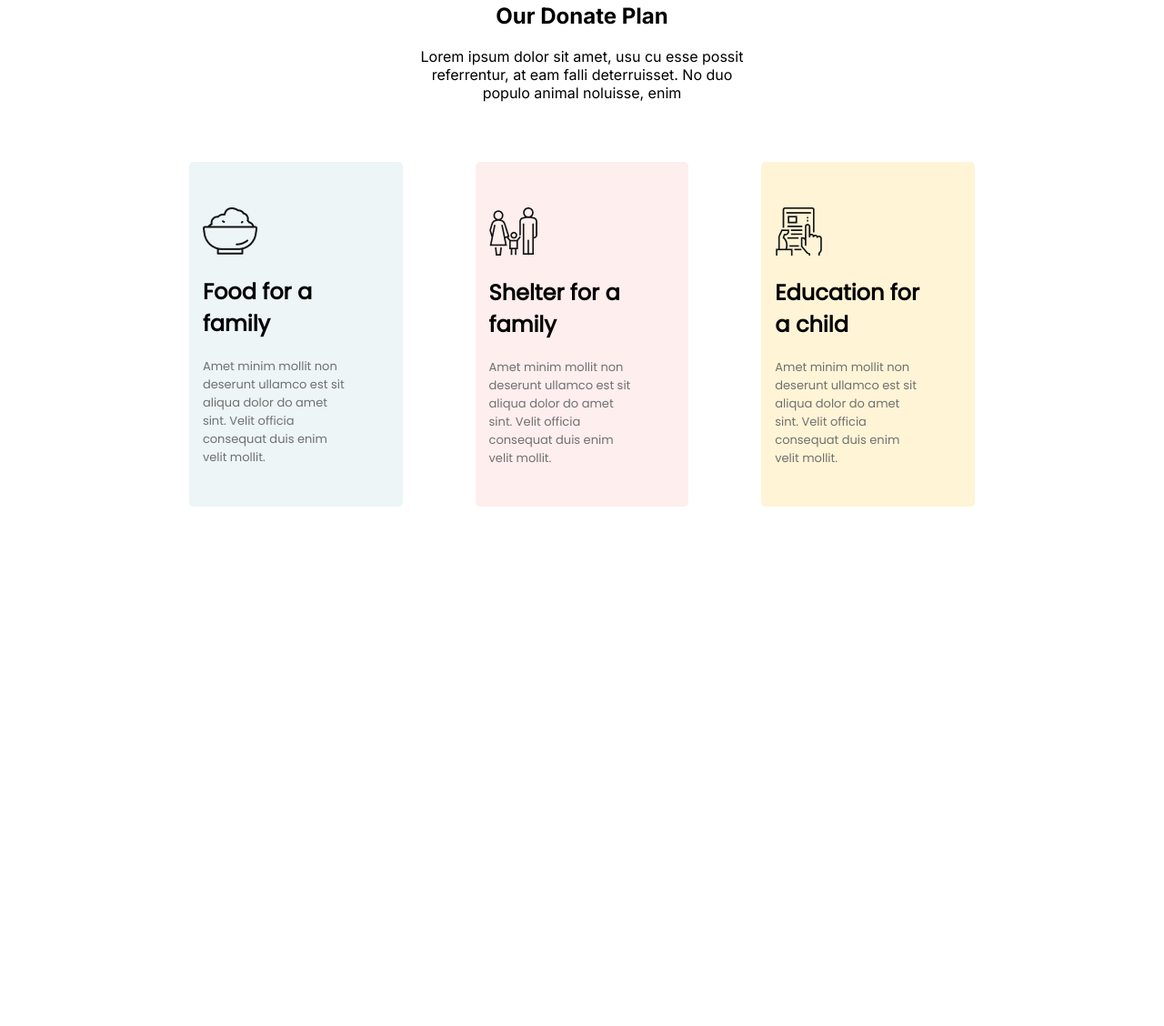
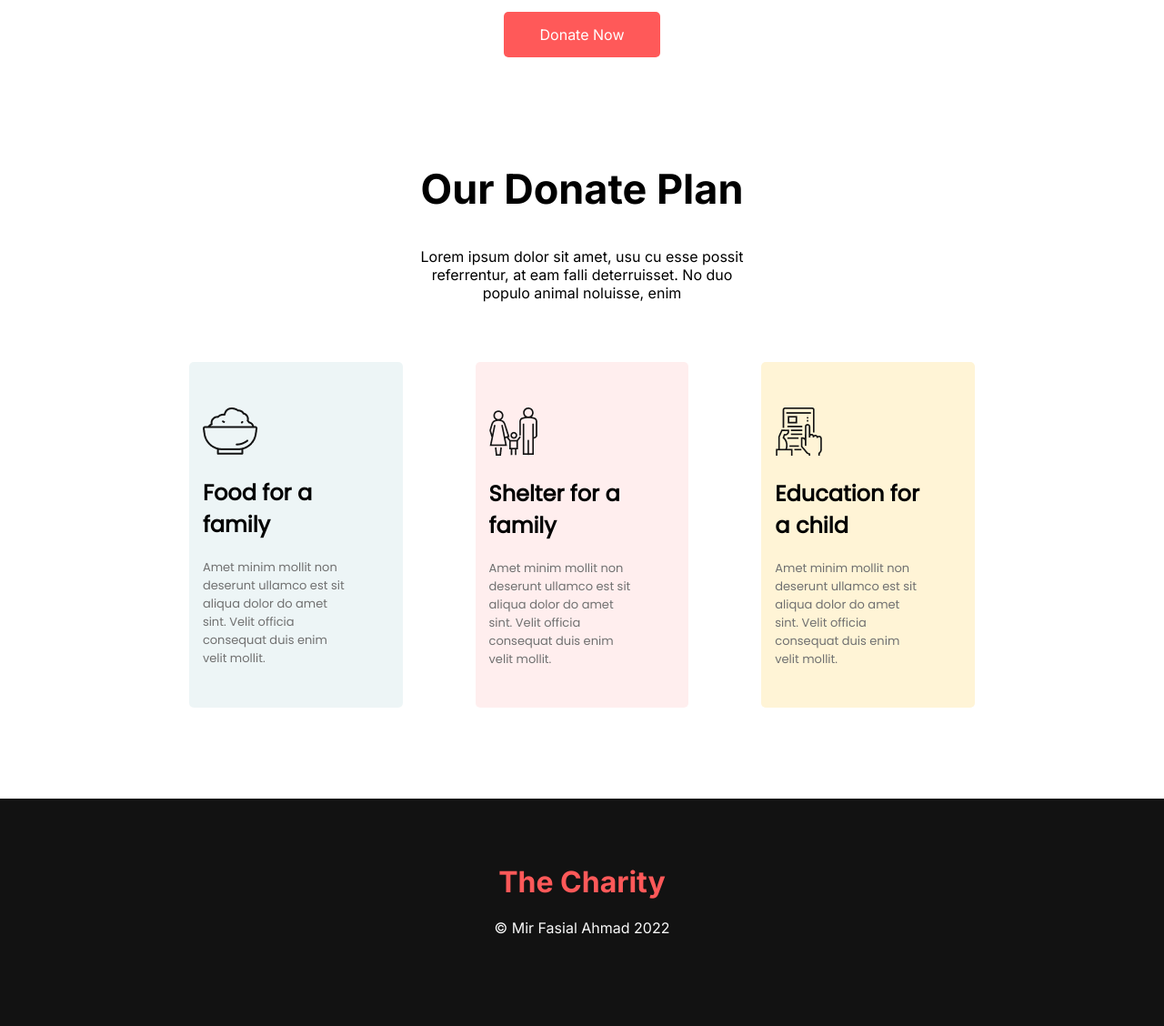
Before and after one commit to MirFaisal/the-charity, a plain HTML site: page index.html in a window 1280 px wide. Shown: the part 1506-2634 px from the top of the page at 91% size. Before the commit the page ends 2063 px from the top, so only its background shows below. Drawn offline with Linux system fonts and the light colour scheme.

Commit message:
some problem fixed

```diff
--- a/css/style.css
+++ b/css/style.css
@@ -5,7 +5,7 @@ body {
 .showcase {
   width: 100%;
   height: 800px;
-  background-image: url(/images/background/donation13.jpg);
+  background-image: url("../images/background/donation13.jpg");
   background-repeat: no-repeat;
   background-position: center;
   background-size: 100%;
@@ -42,6 +42,7 @@ body {
   text-align: center;
   width: 30%;
   margin: auto;
+  padding-top: 80px;
   padding-bottom: 50px;
 }
 .donate-artical h1 {
@@ -95,6 +96,9 @@ body {
   width: 80%;
   margin: auto;
 }
+.donate-plan-artical h1 {
+  font-size: 45px;
+}
 .donate-plan-item {
   border-radius: 5px;
   width: 20%;
@@ -113,12 +117,27 @@ body {
   font-family: "Poppins";
   color: #707070;
 }
-#donate-plan-item-1{
-background-color: #4F9DA61A;
+#donate-plan-item-1 {
+  background-color: #4f9da61a;
 }
-#donate-plan-item-2{
-background-color: #FF59591A;
+#donate-plan-item-2 {
+  background-color: #ff59591a;
 }
-#donate-plan-item-3{
-    background-color: #FFF4D6;
+#donate-plan-item-3 {
+  background-color: #fff4d6;
 }
+footer {
+  width: 100%;
+  height: 200px;
+  background-color: #121212;
+  padding-top: 50px;
+  margin-top: 100px;
+}
+footer p {
+  color: #fafafa;
+  text-align: center;
+}
+footer h1 {
+  color: #ff5959;
+  text-align: center;
+}
--- a/index.html
+++ b/index.html
@@ -94,5 +94,9 @@
         </div>
       </div>
     </section>
+    <footer>
+      <h1>The Charity</h1>
+      <p>&copy Mir Fasial Ahmad 2022</p>
+    </footer>
   </body>
 </html>
```
